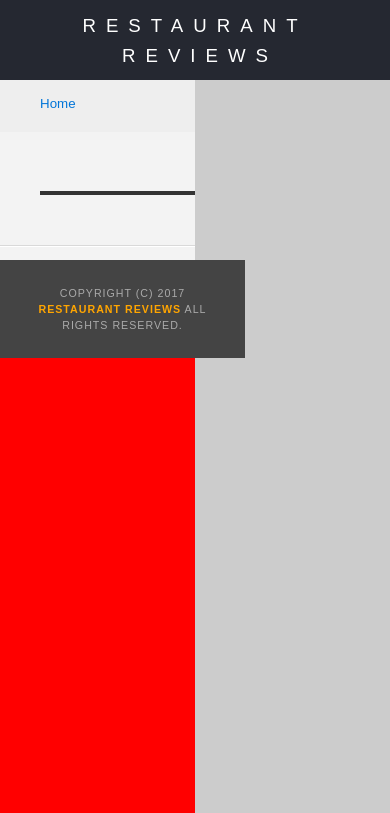
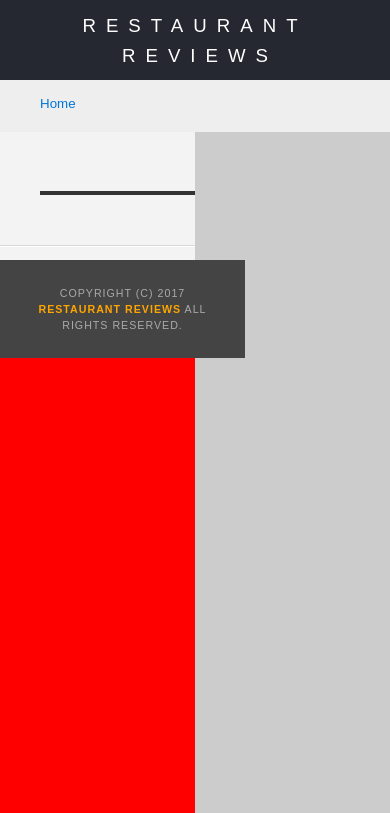
Before and after one commit to jalvaradoas39/restaurant-review-app, a PHP site: page /restaurant.html in a window 390 px wide. Shown: the top 813 px of the page. Run offline with PHP 8.4, Linux system fonts and the light colour scheme; some libraries are stand-ins or nearby versions.

Commit message:
Add width:100% for breadcrumb in header

```diff
--- a/css/styles.css
+++ b/css/styles.css
@@ -300,6 +300,8 @@ nav h1 a {
 
 /* MOBILE MEDIA QUERIES */
 @media screen and (max-width: 480px) {
+
+  /* index.html */
   body {
     background-color: red;
   }
@@ -339,12 +341,20 @@ nav h1 a {
   #restaurants-list li a {
     margin-bottom: 20px;
   }
+
+  /* restaurants.html */
+  body#restaurant-body ul#breadcrumb {
+    width: 100%;
+  }
+
 }
 
 
 
 /* TABLET MEDIA QUERIES */
 @media screen and (min-width: 481px) and (max-width: 768px) {
+
+  /* index.html */
   body {
     background-color: green;
   }
--- a/restaurant.html
+++ b/restaurant.html
@@ -9,7 +9,7 @@
   <link rel="stylesheet" href="css/styles.css" type="text/css">
   <title>Restaurant Info</title>
 </head>
-<body class="inside">
+<body class="inside" id="restaurant-body">
 
   <!-- Beginning header -->
   <header>
```
